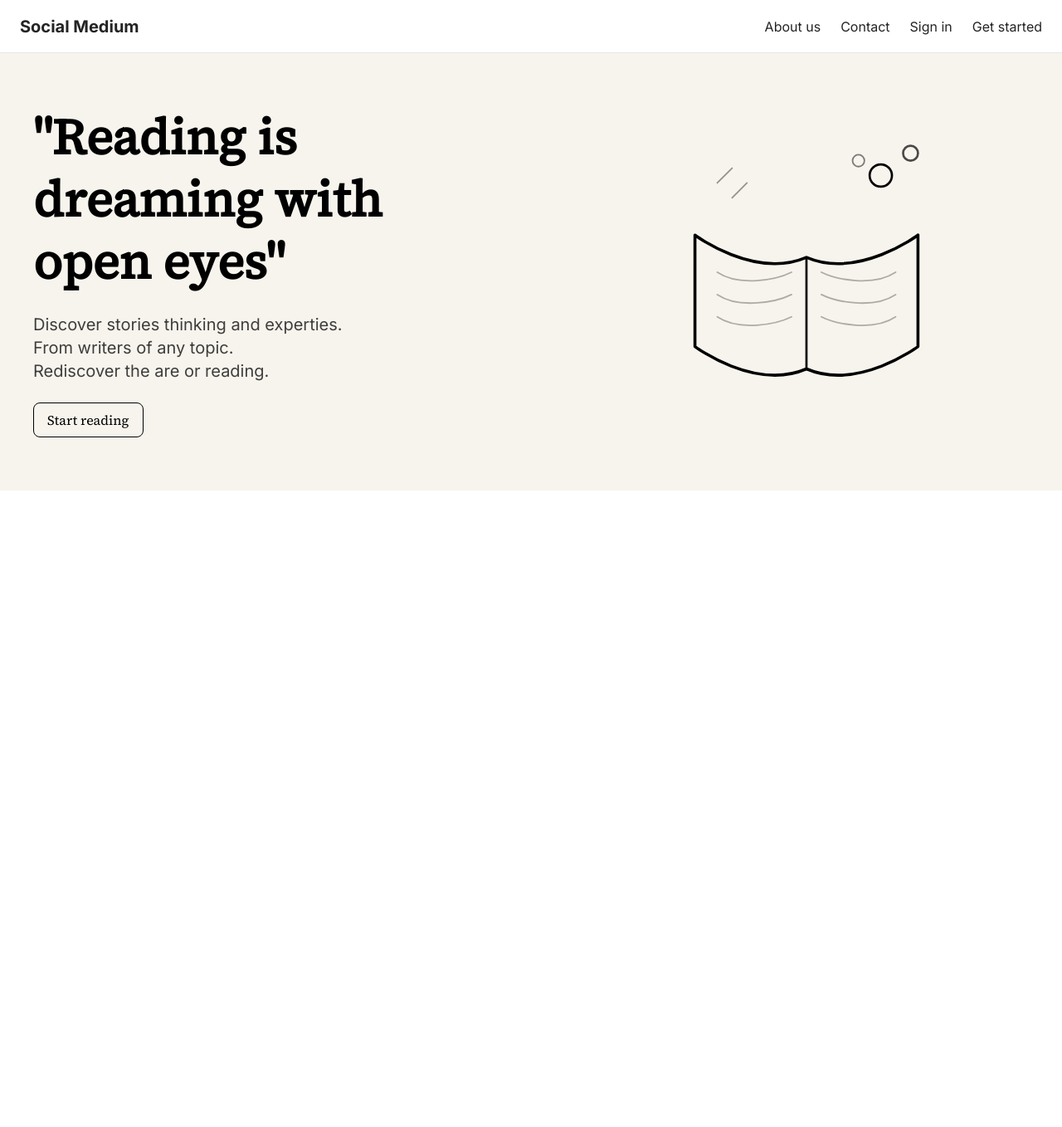
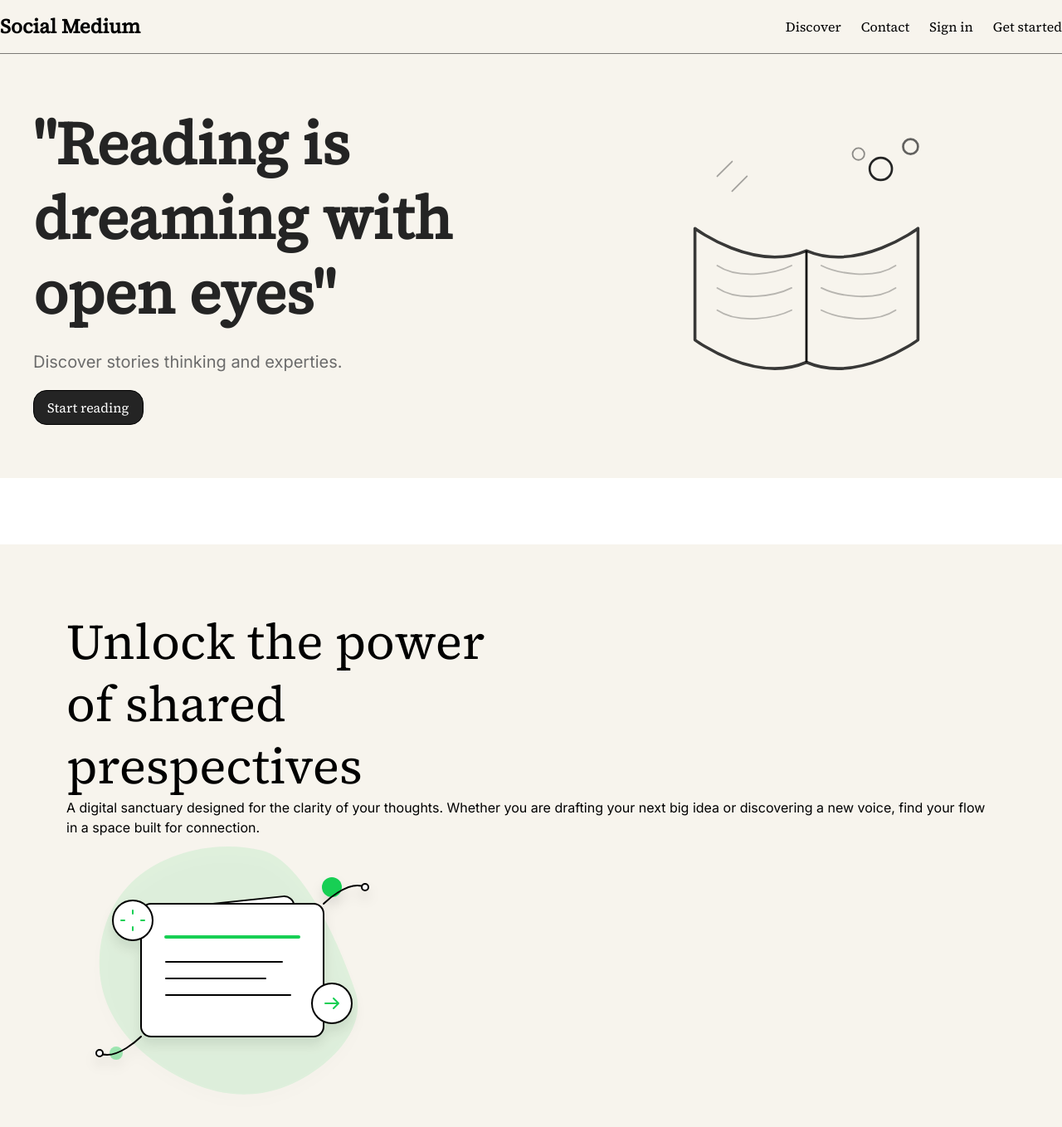
Before and after one commit to mohamedmegahed168/social-medium, a Next.js app: page / in a window 1280 px wide. Shown: the top 1358 px of the page at 83% size. Before the commit the page ends 800 px from the top, so only its background shows below. Built offline with nearby package versions, Linux system fonts and the light colour scheme; a web font is replaced by a local one.

Commit message:
setting firebase up

```diff
--- a/app/globals.css
+++ b/app/globals.css
@@ -8,12 +8,12 @@ html {
 }
 
 @theme inline {
-  --color-primary: #17cf54;
-  --color-background-light: #ffffff;
+  --color-greenish: #17cf54;
+  --color-light: #f7f4ed;
   --color-background-dark: #112116;
-  --text-primary: #242424;
-  --text-secondary: #6b6b6b;
-  --color-surface-light: #f0f4f2;
+  --color-primary: #242424;
+  --color-secondary: #6b6b6b;
+  /*--color-surface-light: #f0f4f2;*/
   --color-surface-dark: #1c2e22;
   --font-sans: var(--font-sans);
   --font-heading: var(--font-heading);
@@ -37,7 +37,8 @@ body {
 h1,
 h2,
 h3,
-button {
+button,
+a {
   font-family: var(--font-heading);
   letter-spacing: 0.1;
 }
--- a/app/page.tsx
+++ b/app/page.tsx
@@ -1,10 +1,12 @@
 import Hero from "@/components/Hero";
 import NavBar from "@/components/NavBar";
+import Discover from "@/components/Discover";
 export default function Home() {
   return (
     <div>
       <NavBar />
       <Hero />
+      <Discover />
     </div>
   );
 }
--- /dev/null
+++ b/components/Discover.tsx
@@ -0,0 +1,94 @@
+"use client";
+import { motion } from "motion/react";
+function Discover() {
+  return (
+    <motion.section className="  bg-light mt-20 min-h-screen" id="discover">
+      <div className="px-20 py-20 max-w-7xl mx-auto">
+        <div>
+          <h2 className="md:text-6xl leading-tight">
+            Unlock the power <span className="block"> of shared </span>{" "}
+            prespectives
+          </h2>
+          <p>
+            A digital sanctuary designed for the clarity of your thoughts.
+            Whether you are drafting your next big idea or discovering a new
+            voice, find your flow in a space built for connection.
+          </p>
+        </div>
+        <div>
+          <svg
+            className="w-full max-w-[400px] h-auto drop-shadow-xl"
+            fill="none"
+            viewBox="0 0 400 320"
+            xmlns="http://www.w3.org/2000/svg"
+          >
+            <path
+              d="M348.5 186.2C364.2 232.8 310.5 284.5 258.8 302.2C207.1 319.9 157.4 303.6 118.2 278.5C79 253.4 50.3 219.5 42.1 176.8C33.9 134.1 46.2 82.6 83.5 49.8C120.8 17 183.1 2.9 235.5 15.8C287.9 28.7 332.8 139.6 348.5 186.2Z"
+              fill="#17cf54"
+              fillOpacity="0.1"
+            />
+            <circle cx="320" cy="60" fill="#17cf54" r="12" />
+            <circle cx="60" cy="260" fill="#17cf54" fillOpacity="0.4" r="8" />
+            <g
+              stroke="currentColor"
+              strokeLinecap="round"
+              strokeLinejoin="round"
+              strokeWidth="2"
+            >
+              <rect
+                className="fill-white dark:fill-[#1a281f]"
+                fill="white"
+                height="140"
+                rx="12"
+                transform="rotate(-6 180 140)"
+                width="180"
+                x="100"
+                y="80"
+              />
+              <rect
+                className="fill-white dark:fill-[#1a281f]"
+                fill="white"
+                height="160"
+                rx="12"
+                width="220"
+                x="90"
+                y="80"
+              />
+              <path d="M120 120H280" stroke="#17cf54" strokeWidth="4" />
+              <path d="M120 150H260" stroke="currentColor" />
+              <path d="M120 170H240" stroke="currentColor" />
+              <path d="M120 190H270" stroke="currentColor" />
+              <path d="M310 80C310 80 340 50 360 60" stroke="currentColor" />
+              <circle cx="360" cy="60" fill="white" r="4" />
+              <path d="M90 240C90 240 60 270 40 260" stroke="currentColor" />
+              <circle cx="40" cy="260" fill="white" r="4" />
+              <circle
+                className="fill-white dark:fill-[#1a281f]"
+                fill="white"
+                cx="320"
+                cy="200"
+                r="24"
+              />
+              <path
+                d="M312 200L328 200M328 200L322 194M328 200L322 206"
+                stroke="#17cf54"
+              />
+              <circle
+                className="fill-white dark:fill-[#1a281f]"
+                fill="white"
+                cx="80"
+                cy="100"
+                r="24"
+              />
+              <path
+                d="M80 92V88M80 112V108M90 100H94M66 100H70"
+                stroke="#17cf54"
+              />
+            </g>
+          </svg>
+        </div>
+      </div>
+    </motion.section>
+  );
+}
+export default Discover;
--- a/components/Hero.tsx
+++ b/components/Hero.tsx
@@ -2,23 +2,21 @@
 import { motion } from "motion/react";
 function Hero() {
   return (
-    <motion.main className="mt-16 w-full bg-[#f7f4ed]">
+    <motion.section className="mt-16 relative  bg-light" id="home">
       <motion.div className="mx-auto max-w-7xl grid grid-cols-1 md:grid-cols-2 gap-12 items-center">
-        <div className="text-black px-6 md:px-10 py-12 md:py-16 font-normal">
-          <h1 className="text-4xl md:text-6xl font-extrabold leading-tight">
+        <div className=" px-6 md:px-10 py-12 md:py-16 font-normal">
+          <h1 className="text-4xl md:text-7xl font-bold leading-tight text-primary">
             &quot;Reading is
             <span className="block">
               dreaming with <span className="block"> open eyes&quot;</span>
             </span>
           </h1>
-          <p className="mt-6 text-lg md:text-xl text-black/75 max-w-lg">
+          <p className="mt-6 text-lg md:text-xl text-secondary max-w-lg">
             Discover stories thinking and experties.
-            <span className="block"> From writers of any topic. </span>
-            Rediscover the are or reading.
           </p>
           <motion.button
             whileHover={{ scale: 1.02 }}
-            className="mt-6 inline-flex items-center gap-2 border border-black text-black bg-transparent px-4 py-2 rounded-lg cursor-pointer hover:bg-black hover:text-white transition-colors"
+            className="mt-5 bg-primary text-white hover:bg-black inline-flex items-center gap-2 border border-black   px-4 py-2 rounded-2xl cursor-pointer transition-colors"
           >
             Start reading
           </motion.button>
@@ -26,14 +24,15 @@ function Hero() {
         <div className="px-6 md:px-0 flex justify-center">
           <div className="w-full max-w-md">
             <svg
-              className="w-full h-auto"
+              className="w-full h-auto text-primary"
               fill="none"
               viewBox="0 0 500 500"
               xmlns="http://www.w3.org/2000/svg"
             >
               <path
                 d="M100 200 C 100 200, 180 260, 250 230 C 320 260, 400 200, 400 200 L 400 350 C 400 350, 320 410, 250 380 C 180 410, 100 350, 100 350 Z"
-                stroke="black"
+                stroke="currentColor"
+                opacity="0.9"
                 strokeLinejoin="round"
                 strokeWidth="4"
               />
@@ -41,42 +40,42 @@ function Hero() {
               <path
                 d="M130 250 C 160 270, 210 260, 230 250"
                 opacity="0.3"
-                stroke="black"
+                stroke="currentColor"
                 strokeLinecap="round"
                 strokeWidth="2"
               />
               <path
                 d="M130 280 C 160 300, 210 290, 230 280"
                 opacity="0.3"
-                stroke="black"
+                stroke="currentColor"
                 strokeLinecap="round"
                 strokeWidth="2"
               />
               <path
                 d="M130 310 C 160 330, 210 320, 230 310"
                 opacity="0.3"
-                stroke="black"
+                stroke="currentColor"
                 strokeLinecap="round"
                 strokeWidth="2"
               />
               <path
                 d="M270 250 C 290 260, 340 270, 370 250"
                 opacity="0.3"
-                stroke="black"
+                stroke="currentColor"
                 strokeLinecap="round"
                 strokeWidth="2"
               />
               <path
                 d="M270 280 C 290 290, 340 300, 370 280"
                 opacity="0.3"
-                stroke="black"
+                stroke="currentColor"
                 strokeLinecap="round"
                 strokeWidth="2"
               />
               <path
                 d="M270 310 C 290 320, 340 330, 370 310"
                 opacity="0.3"
-                stroke="black"
+                stroke="currentColor"
                 strokeLinecap="round"
                 strokeWidth="2"
               />
@@ -86,7 +85,7 @@ function Hero() {
                 cx="350"
                 cy="120"
                 r="15"
-                stroke="black"
+                stroke="currentColor"
                 strokeWidth="3"
               />
               <circle
@@ -95,7 +94,7 @@ function Hero() {
                 cy="90"
                 opacity="0.7"
                 r="10"
-                stroke="black"
+                stroke="currentColor"
                 strokeWidth="3"
               />
               <circle
@@ -104,13 +103,13 @@ function Hero() {
                 cy="100"
                 opacity="0.5"
                 r="8"
-                stroke="black"
+                stroke="currentColor"
                 strokeWidth="2"
               />
               <path
                 d="M150 150 L 170 130 M 130 130 L 150 110"
                 opacity="0.4"
-                stroke="black"
+                stroke="currentColor"
                 strokeLinecap="round"
                 strokeWidth="2"
               />
@@ -118,7 +117,7 @@ function Hero() {
           </div>
         </div>
       </motion.div>
-    </motion.main>
+    </motion.section>
   );
 }
 export default Hero;
--- a/components/NavBar.tsx
+++ b/components/NavBar.tsx
@@ -9,15 +9,15 @@ function NavBar() {
     setIsOpen((prev) => !prev);
   }
   return (
-    <motion.nav className="fixed top-0 w-full h-16 ">
-      <div className="text-[var(--text-primary)] w-full flex justify-between  px-6 border-b border-gray-200 h-full items-center">
+    <motion.nav className="fixed top-0 bg-light w-full z-50 border-b border-black/50 ">
+      <div className="max-w-8xl  h-16  flex justify-between  items-center">
         <div>
-          <Link href="/" className="font-bold text-xl">
+          <Link href="#home" className="font-bold text-2xl ">
             Social Medium
           </Link>
         </div>
         <div className="hidden md:block md:flex md:gap-6">
-          <Link href="/about"> About us </Link>
+          <Link href="/#discover"> Discover </Link>
           <Link href="/contact"> Contact </Link>
           <Link href="/signIn"> Sign in </Link>
           <Link href="signUp"> Get started </Link>
--- /dev/null
+++ b/lib/firebase.ts
@@ -0,0 +1,17 @@
+import { initializeApp } from "firebase/app";
+import { getFirestore } from "firebase/firestore";
+import { getAuth } from "firebase/auth";
+
+const firebaseConfig = {
+  apiKey: process.env.NEXT_PUBLIC_FIREBASE_API_KEY,
+  authDomain: process.env.NEXT_PUBLIC_FIREBASE_AUTH_DOMAIN,
+  projectId: process.env.NEXT_PUBLIC_FIREBASE_PROJECT_ID,
+  storageBucket: process.env.NEXT_PUBLIC_FIREBASE_STORAGE_BUCKET,
+  messagingSenderId: process.env.NEXT_PUBLIC_FIREBASE_MESSAGING_SENDER_ID,
+  appId: process.env.NEXT_PUBLIC_FIREBASE_APP_ID,
+};
+
+const app = initializeApp(firebaseConfig);
+const db = getFirestore(app);
+const auth = getAuth(app);
+export { db, auth };
--- a/package.json
+++ b/package.json
@@ -9,6 +9,7 @@
     "lint": "eslint"
   },
   "dependencies": {
+    "firebase": "^12.7.0",
     "lucide-react": "^0.562.0",
     "motion": "^12.23.26",
     "next": "16.1.1",
```
Also changed, not shown: components/Services.jsx (added, +170 -0 lines), 2 other files (tests, documents, lock files or other folders).
